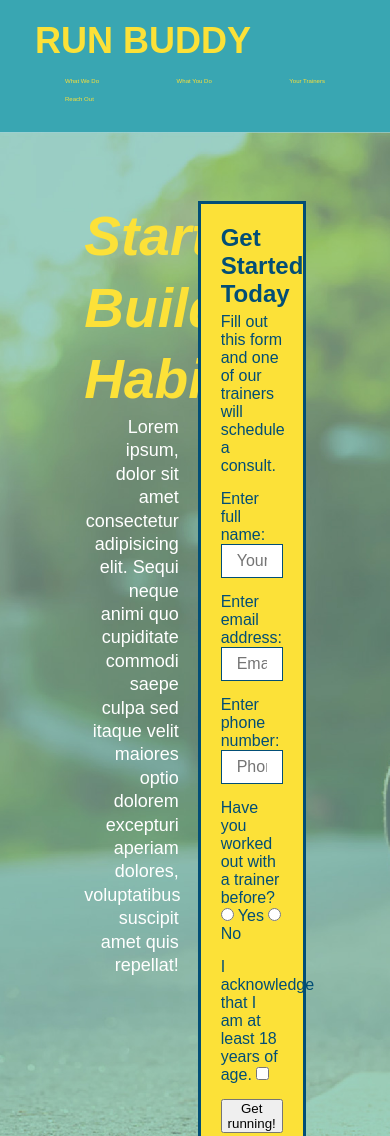
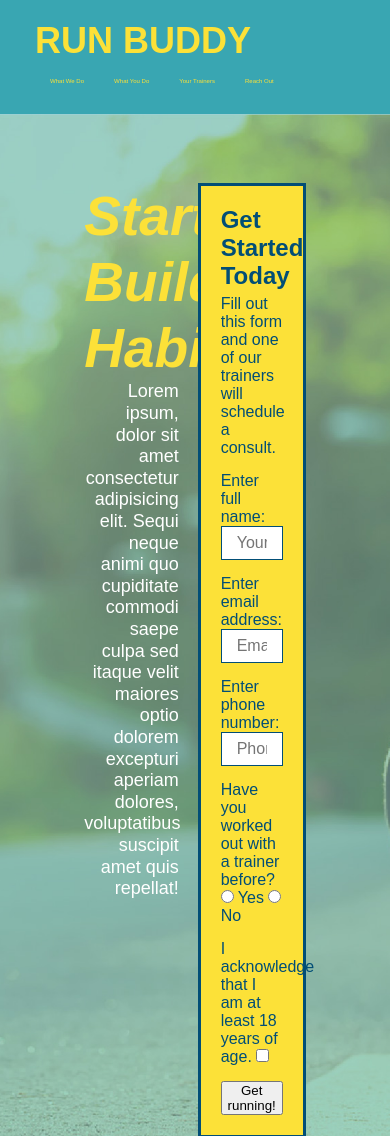
Before and after one commit to Jasonpsmith180/run-buddy, a plain HTML site: page index.html in a window 390 px wide. Shown: the top 1136 px of the page. Drawn offline with Linux system fonts and the light colour scheme.

Commit message:
add media queries to css

```diff
--- a/assets/css/style.css
+++ b/assets/css/style.css
@@ -44,7 +44,7 @@ header nav ul {
 }
 
 header nav ul li a {
-    margin: 0 30px;
+    padding: 10px 15px;
     font-weight: lighter;
     font-size: 1.55vw;
 }
@@ -57,6 +57,7 @@ header nav ul li a {
     display: flex;
     justify-content: center;
     flex-wrap: wrap;
+    align-items: flex-start;
 }
 
 .hero-cta {
@@ -65,7 +66,7 @@ header nav ul li a {
     margin: 3.5%;
     color: #fff;
     font-size: 18px;
-    line-height: 1.3;
+    line-height: 1.2;
 }
 
 .hero-cta h2 {
@@ -114,7 +115,7 @@ section {
 }
 
 .section-title {
-    font-size: 55px;
+    font-size: 48px;
     color: #024e76;
     border-bottom: 3px solid;
     padding-bottom: 20px;
@@ -331,3 +332,21 @@ footer a {
 .flex-row {
     display: flex;
 }
+
+/* Media Query for Smaller Desktop Screens and Smaller */
+
+@media screen and (max-width: 980px) {
+
+}
+
+/* Media Query for Tablets and Smaller */
+
+@media screen and (max-width: 768px) {
+
+}
+
+/* Media Query for Mobile Phones and Smaller */
+
+@media screen and (max-width: 575px) {
+
+}
```
